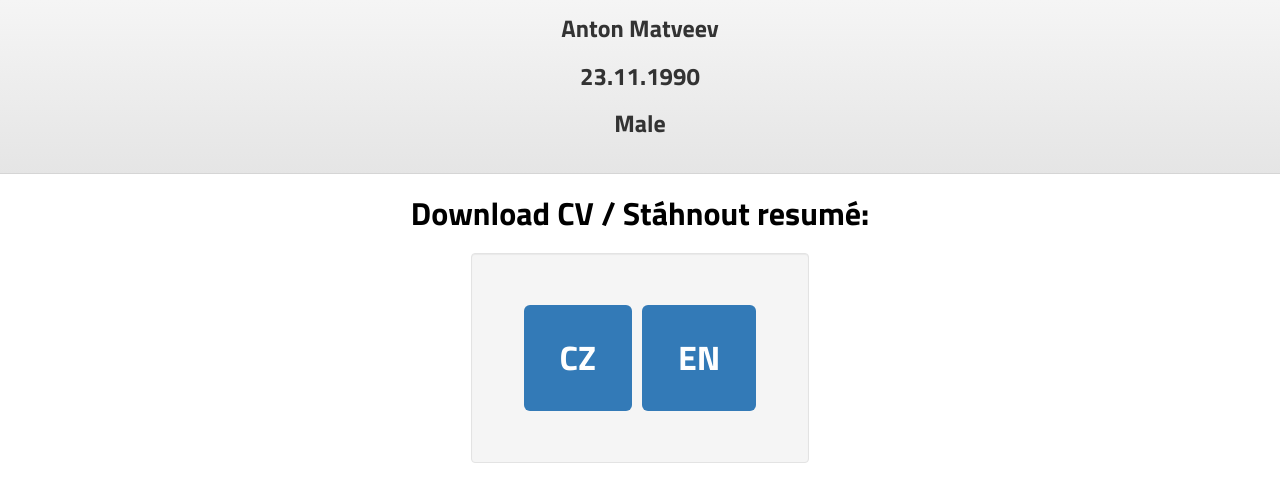
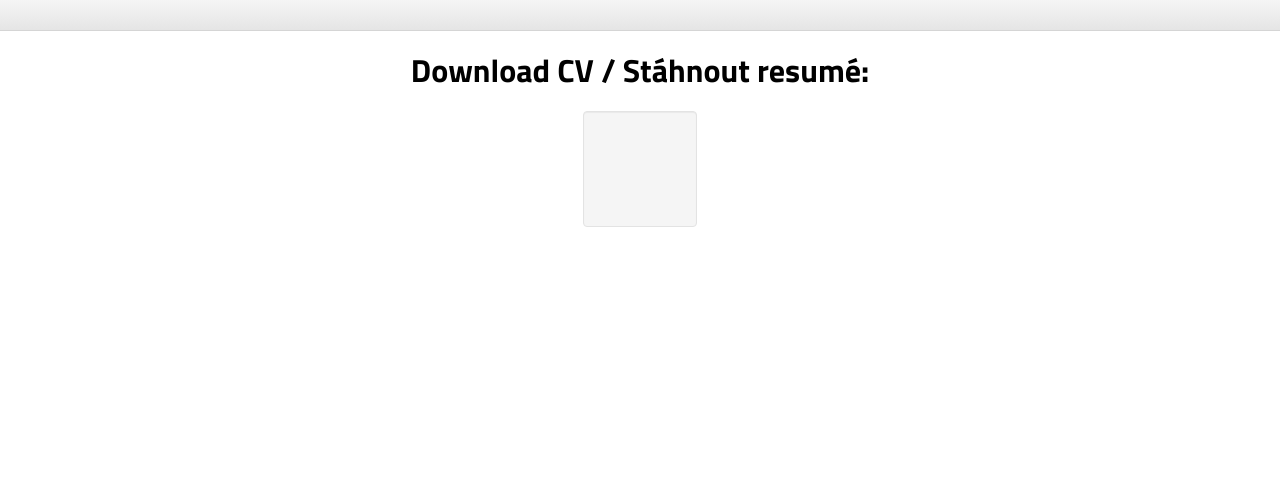
Before and after one commit to recruiterssuck/antonm.tk, a plain HTML site: page index.html in a window 1280 px wide. Drawn offline with nearby package versions, Linux system fonts and the light colour scheme.

Commit message:
Update index.html

```diff
--- a/index.html
+++ b/index.html
@@ -17,9 +17,7 @@
 </head>
 <body>
 	<header class="info">
-		<h2 class="center m0">Anton Matveev</h2>
-		<h2 class="center">23.11.1990</h2>
-		<h2 class="center">Male</h2>
+
 	</header>
 	<div class="wrapper">
 		<div class="main">
@@ -27,10 +25,10 @@
 			<div class="cv-block">
 				<div class="cv-center-block">
 					<div class="cv-cz cv-block-item">
-						<a target="_blank" href="https://drive.google.com/file/d/12SU4qeH5InBcbEIJrKReevNMM5V8-TcQ-PcG5ImkoMs7j-uH9Z6S-OBs_kh1VshbttZai5q_UquaLYZA/view?usp=sharing">CZ</a>
+
 					</div>
 					<div class="cv-en cv-block-item">
-						<a target="blank" href="https://drive.google.com/file/d/19tP_vRNNhvZjjg51Cc3CTzmb4N5gfEFyPajRtJ_mTHtOg0svS6XAJ7vBWfmgKf60fu4casl_DQJ4vip0/view?usp=sharing">EN</a>
+
 					</div>
 				</div>
 			</div>
```
